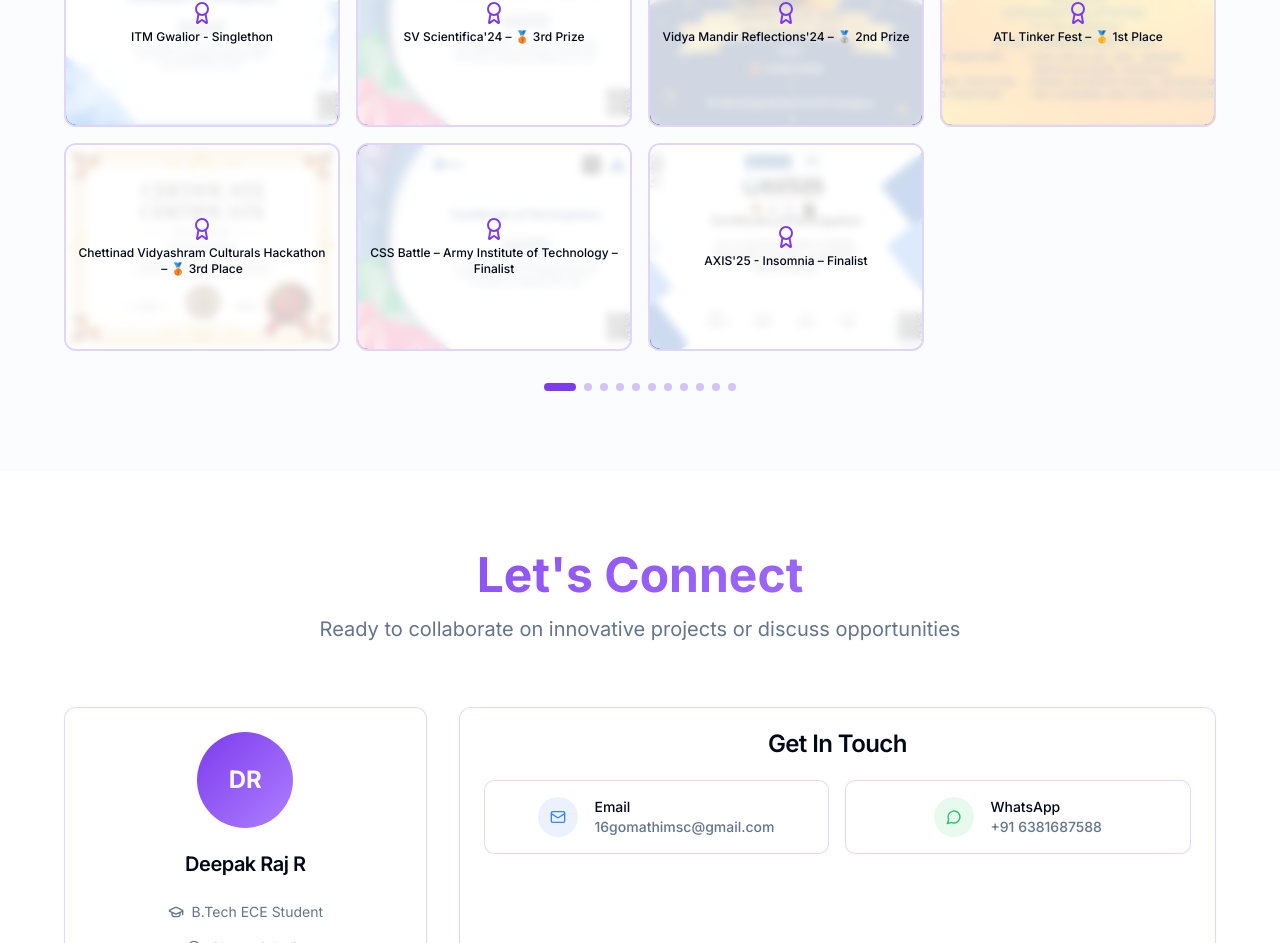
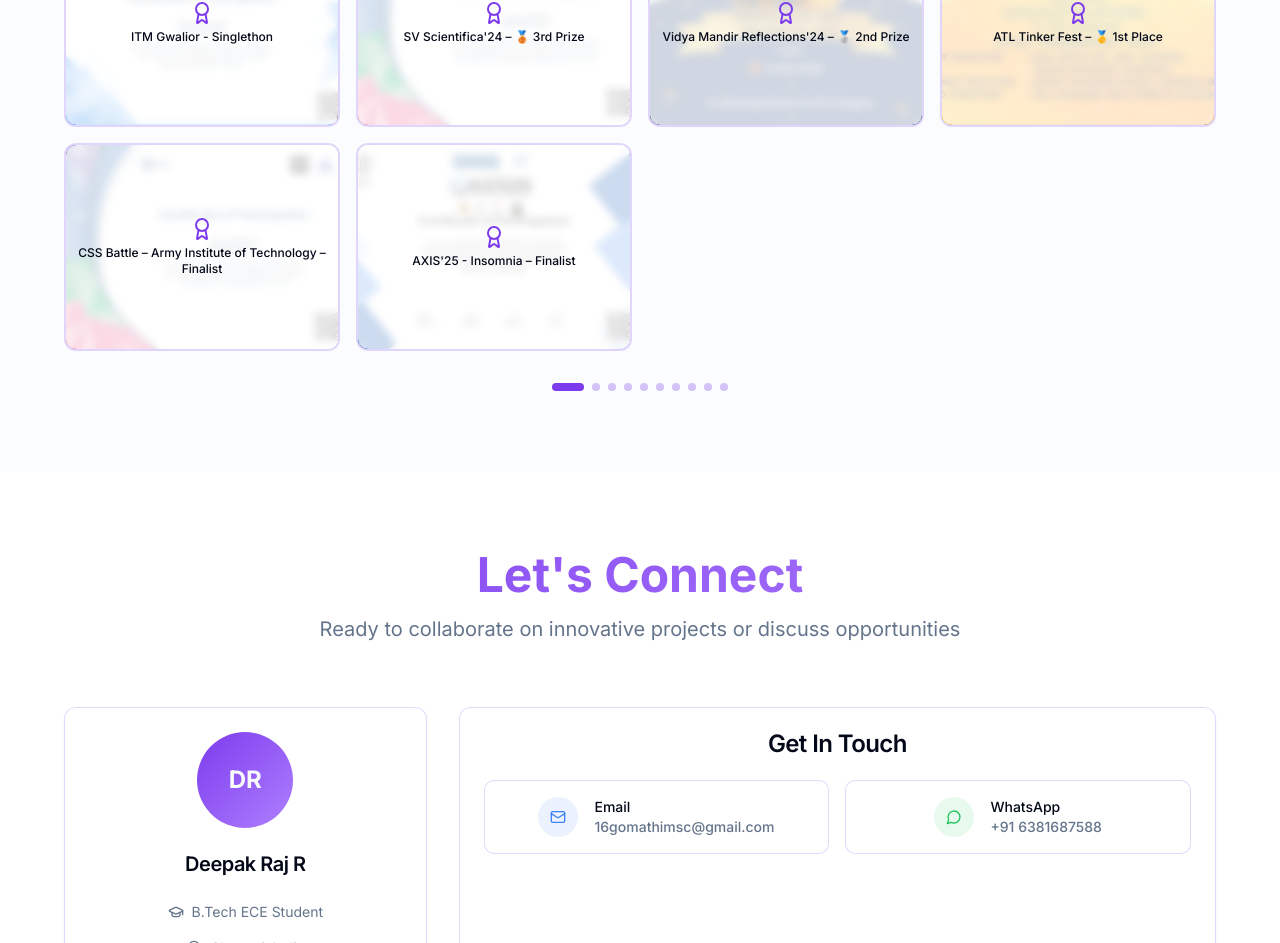
Before and after one commit to deepakraj-sys/deepak-creations-unleashed, a React (Vite) app: page / in a window 1280 px wide. Shown: the part 7229-8172 px from the top of the page. Built offline with nearby package versions, Linux system fonts and the light colour scheme.

Commit message:
Remove certificate
Remove the Chettinad Vidyashram Culturals Hackathon certificate from the certificates section.

```diff
--- a/src/components/CertificatesSection.tsx
+++ b/src/components/CertificatesSection.tsx
@@ -65,20 +65,13 @@ const certificates = [
   },
   {
     id: 9,
-    title: "Chettinad Vidyashram Culturals Hackathon – 🥉 3rd Place",
-    issuer: "Educational Institution",
-    image: certificateImage,
-    description: "Third place achievement in Chettinad Vidyashram Culturals Hackathon"
-  },
-  {
-    id: 10,
     title: "CSS Battle – Army Institute of Technology – Finalist",
     issuer: "Army Institute of Technology, Pune",
     image: "/lovable-uploads/f2527ef9-fdef-4730-bff9-3e98d85175fb.png",
     description: "Finalist in Online Round of CSS Battle organized by Army Institute of Technology"
   },
   {
-    id: 11,
+    id: 10,
     title: "AXIS'25 - Insomnia – Finalist",
     issuer: "Visvesvaraiya National Institute of Technology",
     image: "/lovable-uploads/a4271ed1-8110-4d05-9ecb-0d65ead3ade3.png",
```
